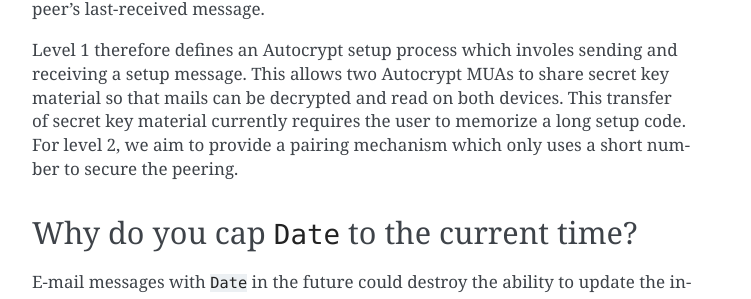
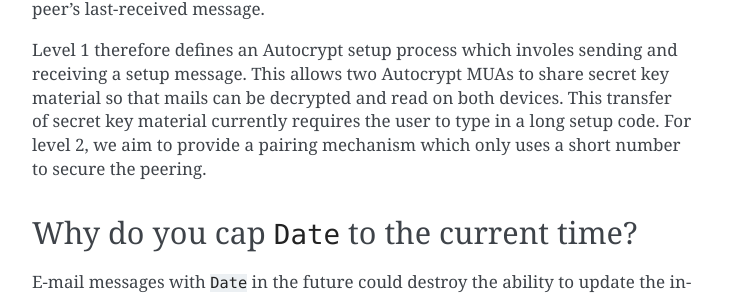
Before and after one commit to autocrypt/autocrypt, a Sphinx documentation site: the page built from doc/faq.rst, in a window 1280 px wide and 900 px high, scrolled down 3081 px. Shown: the part 198-497 px from the top of the window, without its empty margins (388-1139 px from the left). Built offline with Sphinx 7.4.7, drawn with Linux system fonts in a browser that asks for light colours.

Commit message:
minor: no need to memorize setup code
Just need to type it in.
I don't think many people can memorize 9x4 digits.

```diff
--- a/doc/faq.rst
+++ b/doc/faq.rst
@@ -138,7 +138,7 @@ last-received message.
 Level 1 therefore defines an Autocrypt setup process which involes sending
 and receiving a :ref:`setup message`. This allows two Autocrypt MUAs to share
 secret key material so that mails can be decrypted and read on both devices.
-This transfer of secret key material currently requires the user to memorize
+This transfer of secret key material currently requires the user to type in
 a long :ref:`setup code`.  For level 2, we aim to provide a pairing mechanism
 which only uses a short number to secure the peering.
 
```
